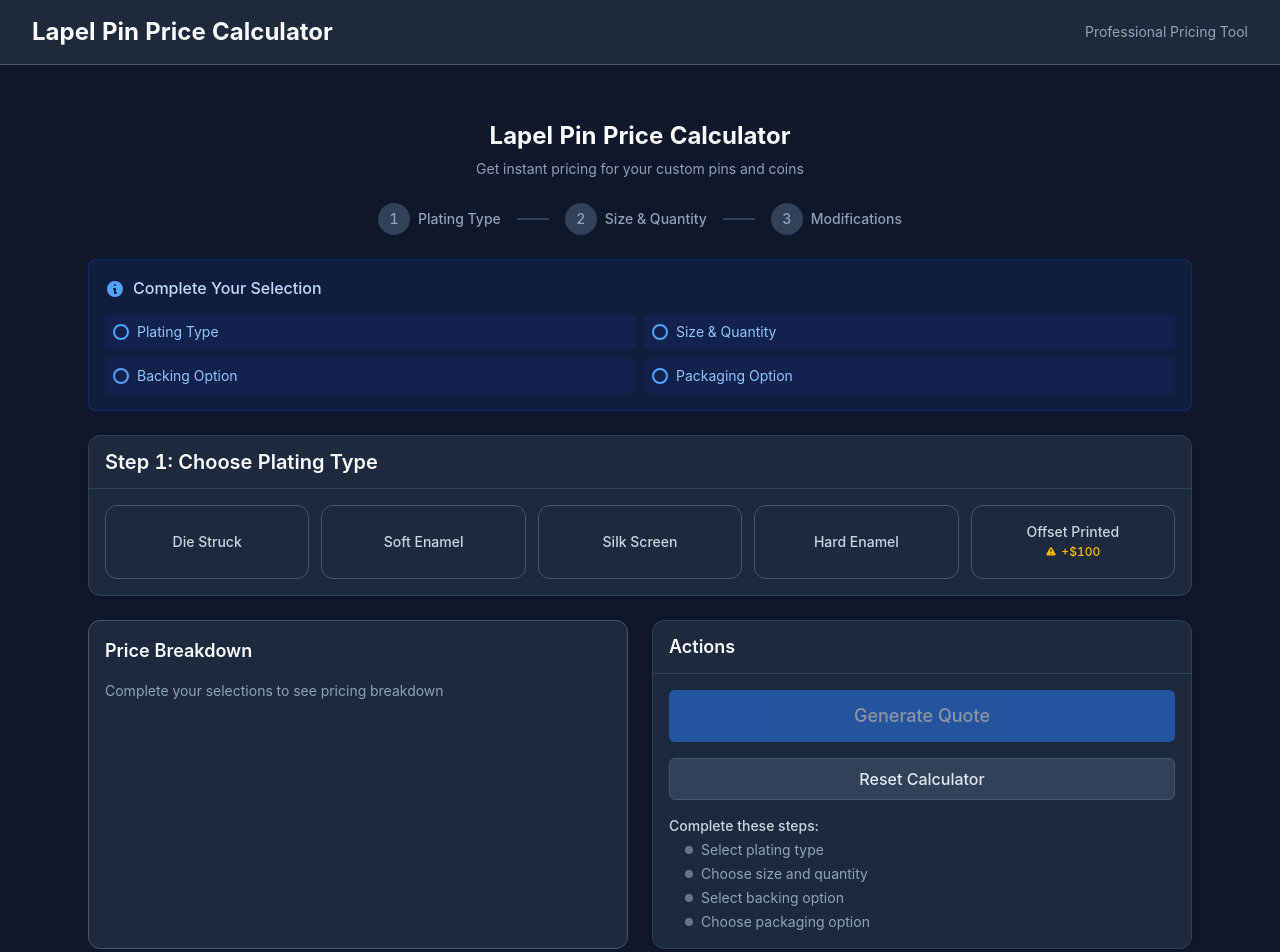
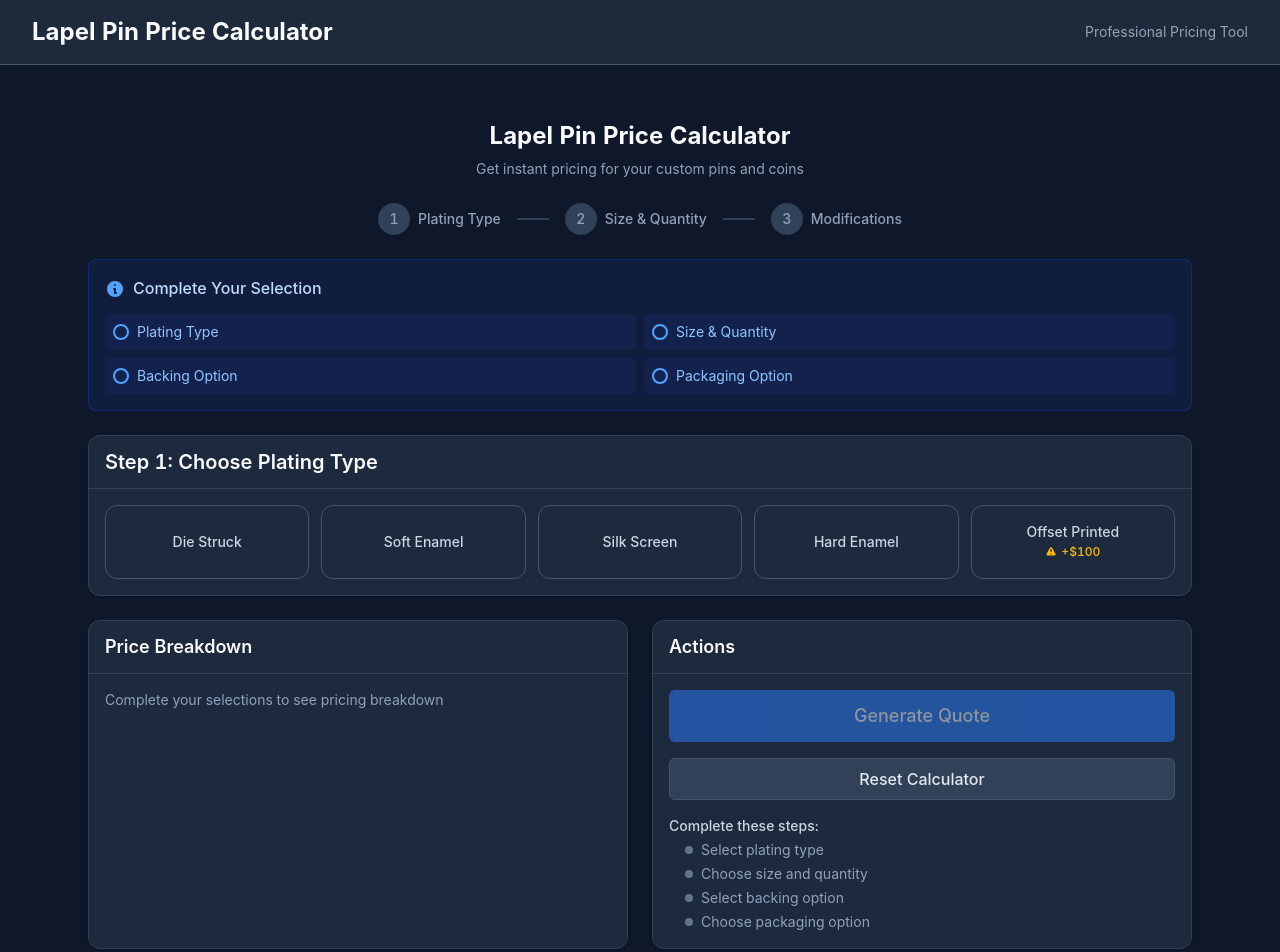
Before and after one commit to kendalled/pin-pricer, a Nuxt app: page / in a window 1280 px wide. Shown: the top 952 px of the page. Built offline with nearby package versions, Linux system fonts and the light colour scheme.

Commit message:
fix: unify card styling

```diff
--- a/components/calculator/CalculationSummary.vue
+++ b/components/calculator/CalculationSummary.vue
@@ -1,15 +1,10 @@
 <template>
-  <div
-    class="bg-slate-800 rounded-xl border border-slate-600 p-4 xs:p-6 high-contrast:bg-slate-950 high-contrast:border-slate-300"
-    role="region"
-    aria-labelledby="price-breakdown-heading"
-  >
-    <h3
-      id="price-breakdown-heading"
-      class="text-lg font-semibold text-slate-50 mb-4 high-contrast:text-white"
-    >
-      Price Breakdown
-    </h3>
+  <Card>
+    <template #header>
+      <h3 class="text-lg font-semibold text-slate-50">
+        Price Breakdown
+      </h3>
+    </template>
 
     <!-- Show message when calculation is not complete -->
     <div
@@ -109,13 +104,14 @@
         </span>
       </div>
     </div>
-  </div>
+  </Card>
 </template>
 
 <script setup lang="ts">
 import { computed } from 'vue';
 import type { PriceBreakdown } from '~/types/pricing';
 import { formatCurrency } from '~/utils/calculations';
+import Card from '~/components/ui/Card.vue';
 
 interface Props {
   breakdown: PriceBreakdown | null;
```
